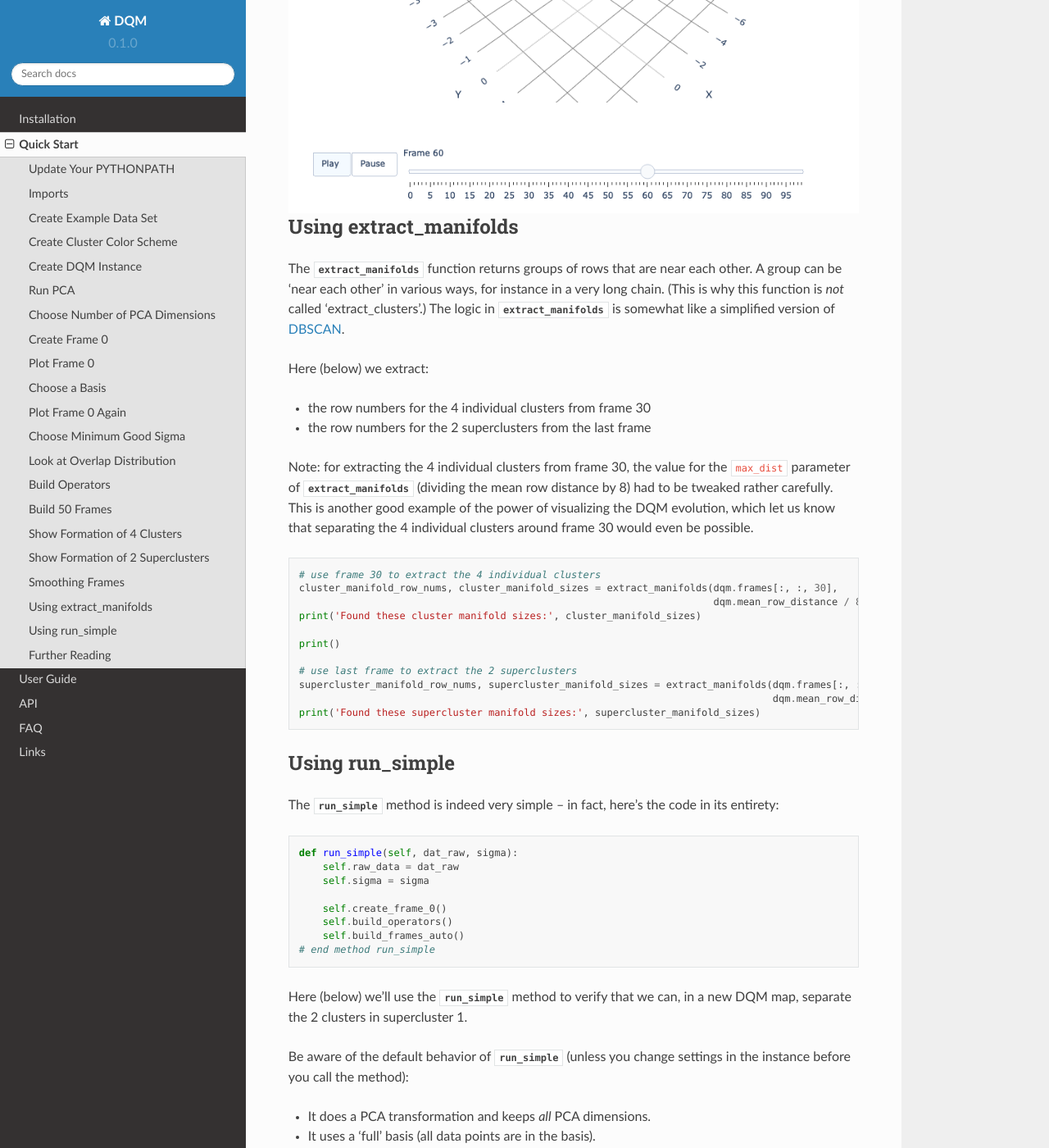
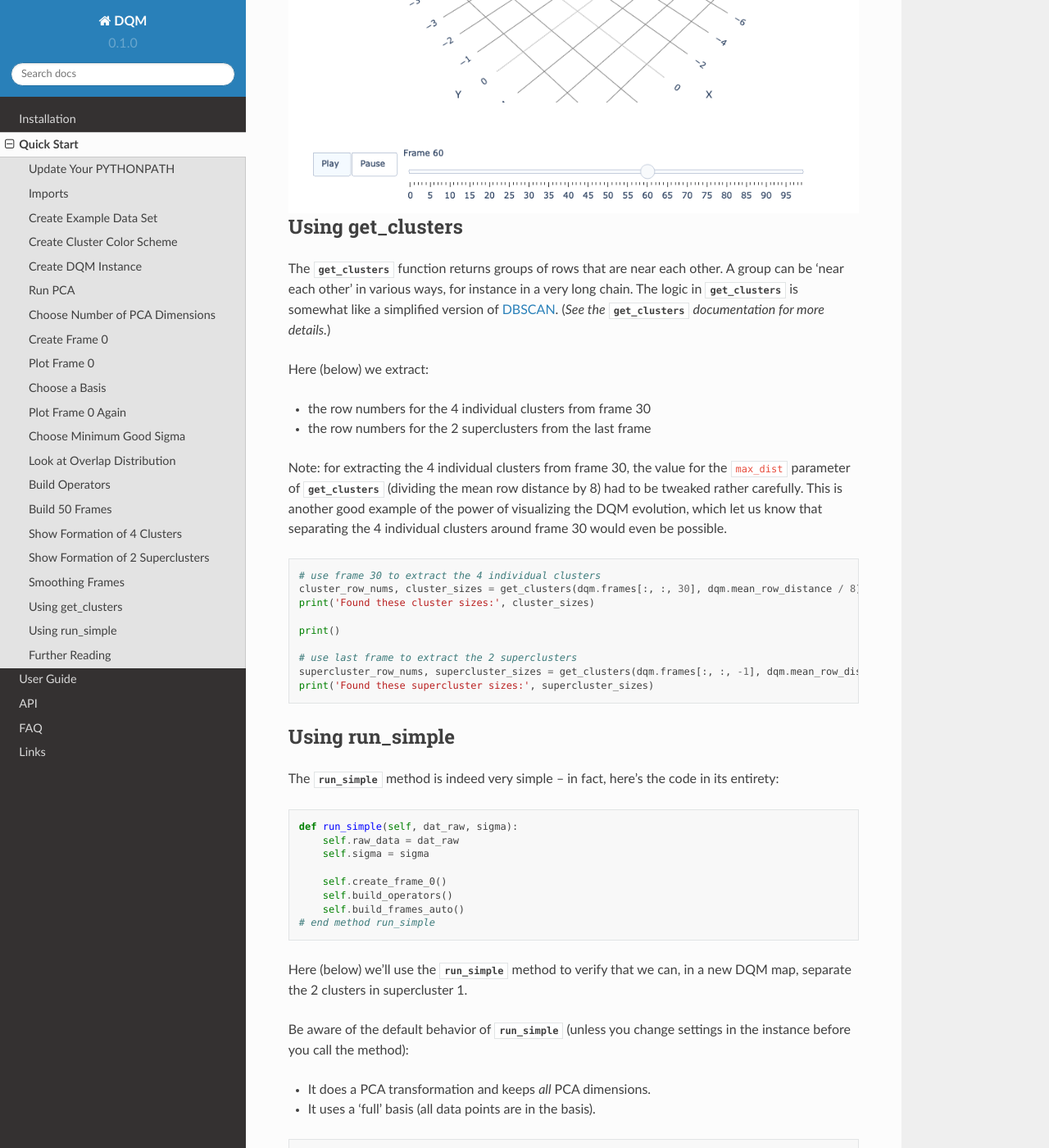
Before and after one commit to zanderteller/dqm, a Sphinx documentation site: the page built from docs/quick_start.rst, in a window 1280 px wide and 1400 px high, scrolled down 15255 px. Shown: the whole window at 82% size. Built offline with Sphinx 7.4.7 and the Read the Docs theme 2.0.0, drawn with Linux system fonts in a browser that asks for light colours; some of the changed text lies outside the part shown.

Commit message:
changed name of utility function from 'extract_manifolds' to 'get_clusters'

```diff
--- a/docs/api.rst
+++ b/docs/api.rst
@@ -8,7 +8,7 @@ Everything can be imported directly from the package. Examples:
 .. code:: python3
 
    from dqm import DQM
-   from dqm import plot_frames, extract_manifolds
+   from dqm import plot_frames, get_clusters
 
 DQM Class
 ---------
--- a/docs/quick_start.rst
+++ b/docs/quick_start.rst
@@ -28,7 +28,7 @@ Import what we need.
 .. code-block::
 
     import numpy as np
-    from dqm import DQM, plot_frames, smooth_frames, extract_manifolds
+    from dqm import DQM, plot_frames, smooth_frames, get_clusters
 
     # import PyPlot for some basic plotting
     import matplotlib.pyplot as plt
@@ -452,31 +452,29 @@ This is not a horrible state of affairs, but DQM does provide 2 fixes for this p
 .. image:: images/quick_start_sigma3p9_smoothedframe60.png
    :align: center
 
-Using extract_manifolds
------------------------
+Using get_clusters
+------------------
 
-The :func:`extract_manifolds <dqm.utils.extract_manifolds>` function returns groups of rows that are near each other. A group can be 'near each other' in various ways, for instance in a very long chain. (This is why this function is *not* called 'extract_clusters'.) The logic in :func:`extract_manifolds <dqm.utils.extract_manifolds>` is somewhat like a simplified version of `DBSCAN <https://en.wikipedia.org/wiki/DBSCAN>`_.
+The :func:`get_clusters <dqm.utils.get_clusters>` function returns groups of rows that are near each other. A group can be 'near each other' in various ways, for instance in a very long chain. The logic in :func:`get_clusters <dqm.utils.get_clusters>` is somewhat like a simplified version of `DBSCAN <https://en.wikipedia.org/wiki/DBSCAN>`_. (*See the* :func:`get_clusters <dqm.utils.get_clusters>` *documentation for more details.*)
 
 Here (below) we extract:
 
 * the row numbers for the 4 individual clusters from frame 30
 * the row numbers for the 2 superclusters from the last frame
 
-Note: for extracting the 4 individual clusters from frame 30, the value for the ``max_dist`` parameter of :func:`extract_manifolds <dqm.utils.extract_manifolds>` (dividing the mean row distance by 8) had to be tweaked rather carefully. This is another good example of the power of visualizing the DQM evolution, which let us know that separating the 4 individual clusters around frame 30 would even be possible.
+Note: for extracting the 4 individual clusters from frame 30, the value for the ``max_dist`` parameter of :func:`get_clusters <dqm.utils.get_clusters>` (dividing the mean row distance by 8) had to be tweaked rather carefully. This is another good example of the power of visualizing the DQM evolution, which let us know that separating the 4 individual clusters around frame 30 would even be possible.
 
 .. code-block::
 
     # use frame 30 to extract the 4 individual clusters
-    cluster_manifold_row_nums, cluster_manifold_sizes = extract_manifolds(dqm.frames[:, :, 30],
-                                                                          dqm.mean_row_distance / 8)
-    print('Found these cluster manifold sizes:', cluster_manifold_sizes)
+    cluster_row_nums, cluster_sizes = get_clusters(dqm.frames[:, :, 30], dqm.mean_row_distance / 8)
+    print('Found these cluster sizes:', cluster_sizes)
 
     print()
 
     # use last frame to extract the 2 superclusters
-    supercluster_manifold_row_nums, supercluster_manifold_sizes = extract_manifolds(dqm.frames[:, :, -1],
-                                                                                    dqm.mean_row_distance / 1000)
-    print('Found these supercluster manifold sizes:', supercluster_manifold_sizes)
+    supercluster_row_nums, supercluster_sizes = get_clusters(dqm.frames[:, :, -1], dqm.mean_row_distance / 1000)
+    print('Found these supercluster sizes:', supercluster_sizes)
 
 Using run_simple
 ----------------
@@ -504,7 +502,7 @@ Be aware of the default behavior of :meth:`run_simple <dqm.DQM.run_simple>` (unl
 .. code-block::
 
     # get row numbers for the first supercluster
-    row_nums = supercluster_manifold_row_nums[0]
+    row_nums = supercluster_row_nums[0]
 
     # subselect data and color matrices
     sc1_dat = dat[row_nums, :]
--- a/dqm/__init__.py
+++ b/dqm/__init__.py
@@ -84,15 +84,15 @@ def load_dqm_lib(lib_path):
     dqm_lib.BuildFramesAutoC.restype = None
 
     # set up signature for
-    # void ExtractManifoldsC(double* mat, int num_rows, int num_cols, double max_dist, int* dqm_idxs)
-    dqm_lib.ExtractManifoldsC.argtypes = [
+    # void GetClustersC(double* mat, int num_rows, int num_cols, double max_dist, int* dqm_idxs)
+    dqm_lib.GetClustersC.argtypes = [
         np.ctypeslib.ndpointer(dtype=np.float64, ndim=2, flags='C_CONTIGUOUS'),
         ctypes.c_int32,
         ctypes.c_int32,
         ctypes.c_double,
         np.ctypeslib.ndpointer(dtype=np.int32, ndim=1, flags='C_CONTIGUOUS'),
     ]
-    dqm_lib.ExtractManifoldsC.restype = None
+    dqm_lib.GetClustersC.restype = None
 
     # set up signature for
     # void NearestNeighborsC(double* mat, int num_rows, int num_cols, int* nn_row_nums, double* nn_dists)
```
Also changed, not shown: docs/user_guide.rst (+5 -5 lines), 7 other files.
